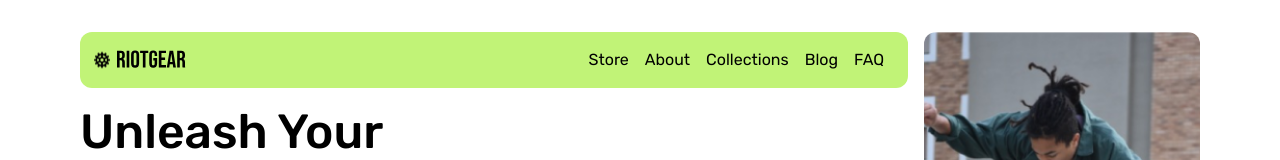
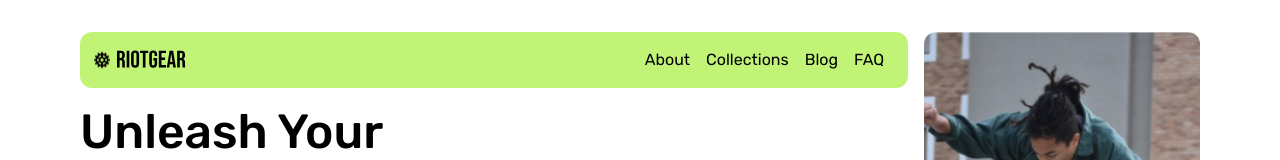
Before and after one commit to nandorfn/mini-project_Riotgear_ecommerce, a Next.js app: page / in a window 1280 px wide. Shown: the top 160 px of the page. Built offline with nearby package versions, Linux system fonts and the light colour scheme.

Commit message:
fix bug: Navbar store

```diff
--- /dev/null
+++ b/app/components/Drawer/Drawer.tsx
@@ -0,0 +1,25 @@
+import Link from 'next/link';
+import Menus from '../Navbar/Menus';
+
+const Drawer: React.FC = () => {
+
+  return (
+    <>
+      <div className="drawer-side z-50">
+        <label htmlFor="my-drawer" className="drawer-overlay"></label>
+        <ul className='menu w-80 pt-4 min-h-full bg-[#EBEBED] text-lg relative'>
+          <Menus
+            menuFor='store'
+          />
+          <li>
+          <Link className="hover:font-medium" href={'/'}>{'Cart'}</Link>
+          <Link className="hover:font-medium" href={'/'}>{'Wishlist'}</Link>
+          <Link className="hover:font-medium" href={'/'}>{'Account'}</Link>
+        </li>
+        </ul>
+      </div>
+    </>
+  );
+};
+
+export default Drawer;
--- a/app/components/IconWrapper.tsx
+++ /dev/null
@@ -1,25 +0,0 @@
-import Image from "next/image";
-import Link from "next/link";
-import CartIcon from '../assets/icon/cart.svg'
-import WishlistIcon from '../assets/icon/wishlist.svg'
-import Avatar from "./Avatar";
-
-const IconWrapper: React.FC = () => {
-  return (
-    <>
-      <figure className="flex items-center gap-2 bg-base-100 rounded-md justify-between pe-6 my-4 mb-8">
-        <Avatar />
-        <div className="flex gap-3">
-          <Link href={'/'}>
-            <Image src={CartIcon} alt="Cart Icon" />
-          </Link>
-          <Link href={'/'}>
-            <Image src={WishlistIcon} alt="Wishlist Icon" />
-          </Link>
-        </div>
-      </figure>
-    </>
-  );
-};
-
-export default IconWrapper;
--- a/app/components/Navbar/Menus.tsx
+++ b/app/components/Navbar/Menus.tsx
@@ -5,21 +5,16 @@ interface Props {
 
 const Menus: React.FC<Props> = ({ menuFor }) => {
   const menus = [
-    { label: 'Store', link: '/store' },
-    { label: 'About', link: '/about' },
-    { label: 'Collections', link: '/Collection' },
-    { label: 'Blog', link: '/Blog' },
-    { label: 'FAQ', link: '/faq' },
+    {id:2, label: 'About', link: '/about' },
+    {id:3, label: 'Collections', link: '/Collection' },
+    {id:4, label: 'Blog', link: '/Blog' },
+    {id:5, label: 'FAQ', link: '/faq' },
   ]
-
-  if (menuFor === "store") {
-    menus[0] = { label: 'Home', link: '/' };
-  }
 
   return (
     <>
-      {menus?.map((menu, index) =>
-        <li key={index}>
+      {menus?.map((menu) =>
+        <li key={menu.id}>
           <Link className="hover:font-medium" href={menu.link}>{menu.label}</Link>
         </li>
       )}
--- a/app/components/Navbar/NavbarStore.tsx
+++ b/app/components/Navbar/NavbarStore.tsx
@@ -1,18 +1,15 @@
 'use client'
 import Image from 'next/image';
-import { useMediaQuery } from 'usehooks-ts'
 import BrandLogo from '../../assets/RiotLogo.svg'
-import BrandLogoBlack from '../../assets/RiotLogoBlack.svg'
 import MenuBtn from '../../assets/MenuIcon.svg'
 import Menus from './Menus';
 import Link from 'next/link';
 import Avatar from '../Avatar';
-import IconWrapper from '../IconWrapper';
+import Drawer from '../Drawer/Drawer';
 
 
 const NavbarStore: React.FC = () => {
 
-  const isDesktop = useMediaQuery('(min-width: 768px)');
 
   return (
     <>
@@ -24,20 +21,15 @@ const NavbarStore: React.FC = () => {
               {/* Page content here */}
               <div className='md:flex gap-4 flex-row'>
                 <Link className='cursor-pointer flex items-center' href="/">
-                  {isDesktop
-                    ? <Image
-                      src={BrandLogo}
-                      alt='Brand Logo'
-                    />
-                    : <Image
-                      className='mt-4'
-                      src={BrandLogoBlack}
-                      alt='Brand Logo'
-                    />
-                  }
-
+                  <Image
+                    src={BrandLogo}
+                    alt='Brand Logo'
+                  />
                 </Link>
                 <ul className='hidden md:flex flex-row gap-4 pe-3 items-center'>
+                  <li>
+                    <Link className="hover:font-medium" href={'/'}>{'Home'}</Link>
+                  </li>
                   <Menus
                     menuFor={"store"}
                   />
@@ -54,15 +46,7 @@ const NavbarStore: React.FC = () => {
                 <Avatar />
               </div>
             </div>
-            <div className="drawer-side z-50">
-              <label htmlFor="my-drawer" className="drawer-overlay"></label>
-              <ul className='menu w-80 pt-4 min-h-full bg-[#EBEBED] text-lg relative'>
-                { !isDesktop && <IconWrapper />}
-                <Menus
-                  menuFor='store'
-                  />
-              </ul>
-            </div>
+            <Drawer />
           </div>
         </nav>
       </header>
```
Also changed, not shown: app/catalog/[name]/page.tsx (+9 -0 lines).
